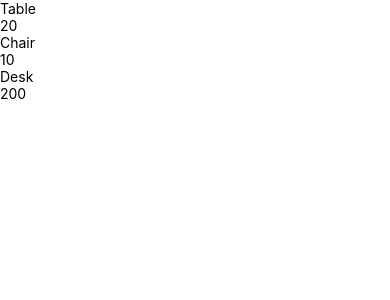
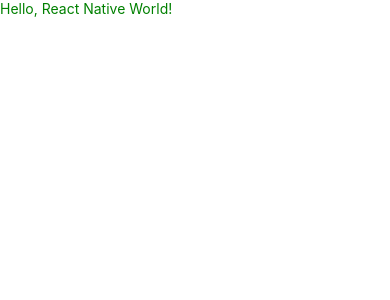
Before and after one commit to Pecuchova/FProject, a React Native app: screen / in a window 390 px wide. Shown: the top 300 px of the page. Built offline with nearby package versions, Linux system fonts and the light colour scheme.

Commit message:
príklad pre event handling

```diff
--- a/App.js
+++ b/App.js
@@ -1,14 +1,12 @@
 import React from 'react';
-import {SafeAreaView, View} from 'react-native';
-import Item from './components/Item/Item';
+import {SafeAreaView} from 'react-native';
+import TextComponent from './components/Text/TextComponent';
 
 
 const App = () => {
   return (
     <SafeAreaView>
-      <Item name={"Table"} price={20} />
-      <Item name={"Chair"} price={10} />
-      <Item name={"Desk"} price={200} />
+      <TextComponent />
     </SafeAreaView>
   );
 };
--- a/components/Text/TextComponent.js
+++ b/components/Text/TextComponent.js
@@ -3,7 +3,15 @@
 import Style from "./Style";
 
 const TextComponent = () => {
-    return <Text style={[Style.text, Style.text1, {color: "green"}]}> Hello, React Native World! </Text>;
+    const handleTextClick = () => {
+        alert("The text has been clicked!")
+    }
+    return (
+        <Text style={[Style.text, Style.text1, {color: "green"}]} onPress={() => handleTextClick()}>
+         Hello, React Native World!
+         </Text>
+    );
 };
 
+
 export default TextComponent;
```
